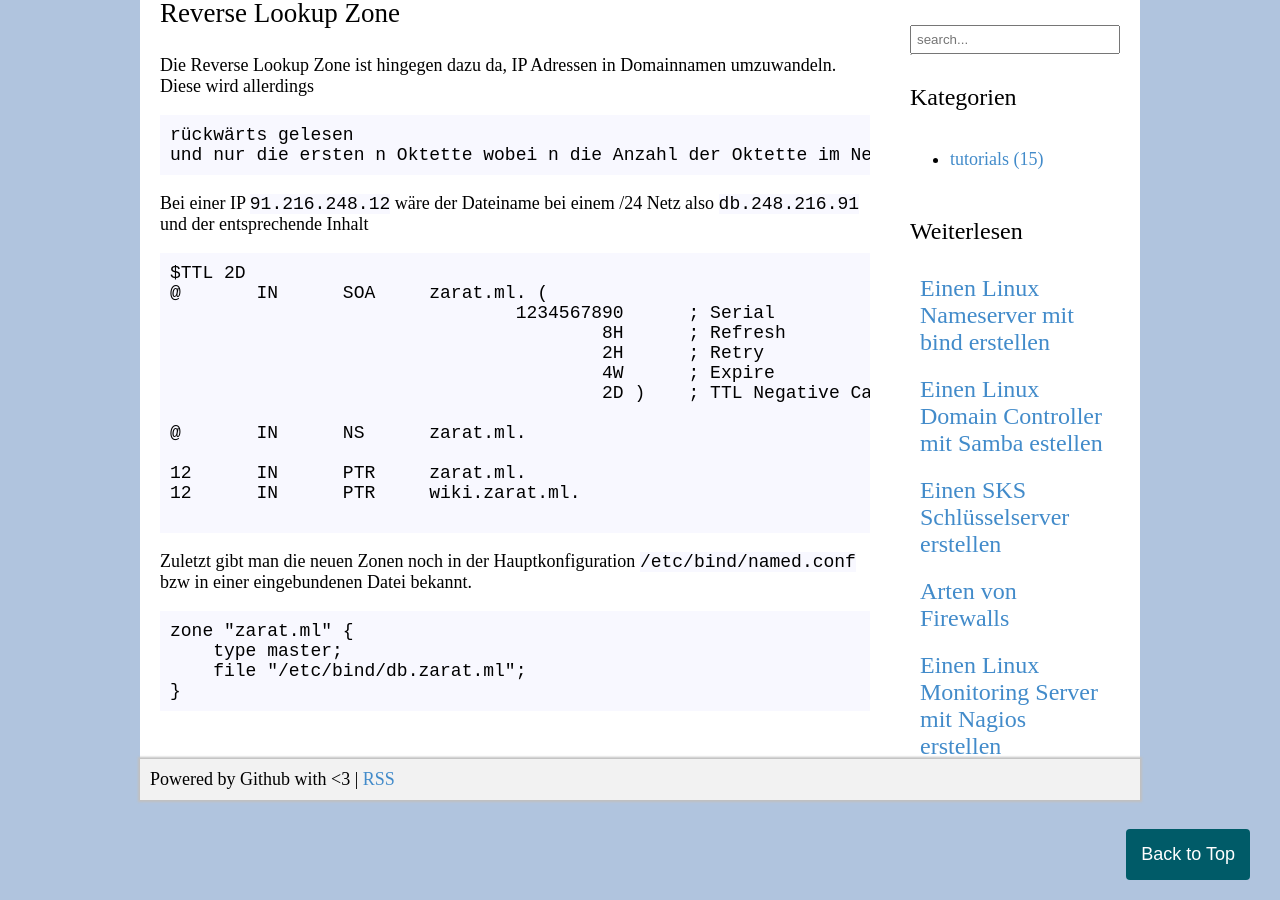
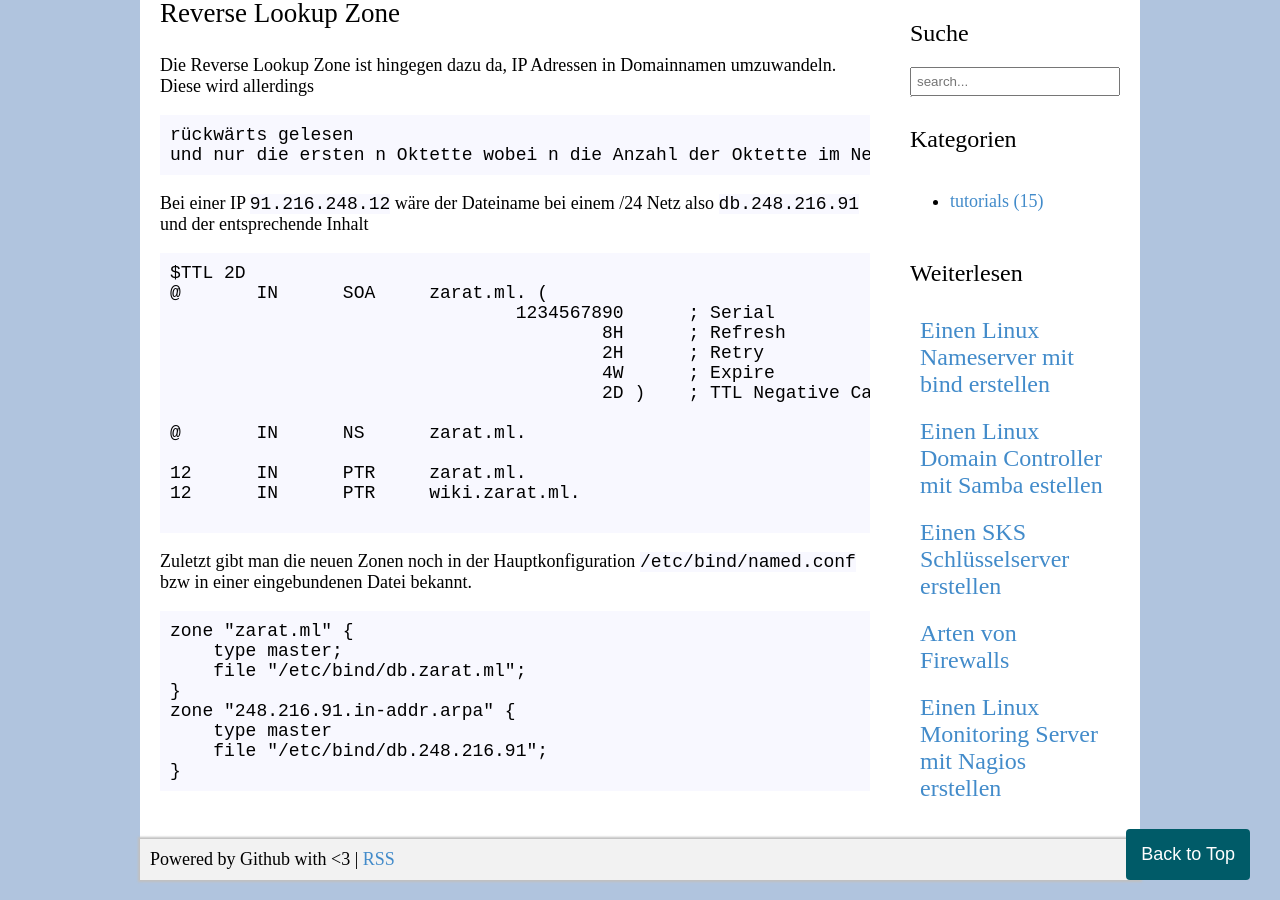
Before and after one commit to zarat/zarat.github.io, a Jekyll site: the page built from _posts/2018-05-26-nameserver.markdown, in a window 1280 px wide and 900 px high, scrolled down 2122 px. Built offline with Jekyll 4.4.1, drawn with Linux system fonts in a browser that asks for light colours.

Commit message:
Update 2018-05-26-nameserver.markdown

```diff
--- a/_posts/2018-05-26-nameserver.markdown
+++ b/_posts/2018-05-26-nameserver.markdown
@@ -107,4 +107,8 @@
     type master;
     file "/etc/bind/db.zarat.ml";
 }
+zone "248.216.91.in-addr.arpa" {
+    type master
+    file "/etc/bind/db.248.216.91";
+}
 </pre>
```
